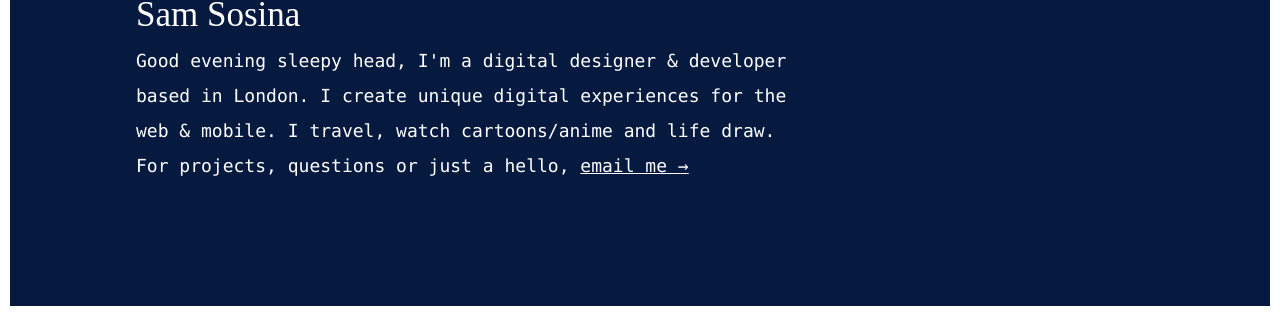
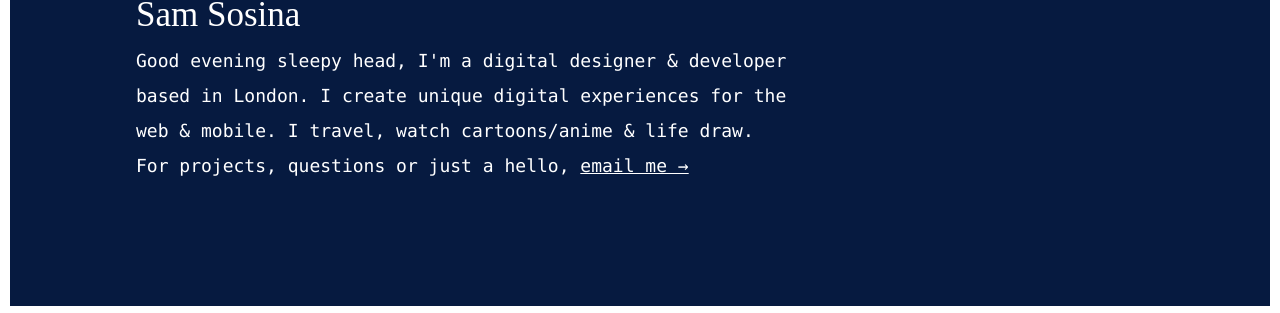
Before and after one commit to ssosina/sosina.me, a Jekyll site: the page built from index.html, in a window 1280 px wide. Shown: the part 134-447 px from the top of the page. Built offline with Jekyll 4.4.1, drawn with Linux system fonts in a browser that asks for light colours; nearby versions of some CDN libraries; library files that are not in the unit come from our copies.

Commit message:
copy update

```diff
--- a/_includes/hero.html
+++ b/_includes/hero.html
@@ -2,7 +2,7 @@
 	<div class="hero__container">
 	<div class="hero__content">
 	    <h1 class="hero__title">Sam Sosina</h1>
-	    <h1 class="hero__summary"><span id="greeting">Hey</span>, I'm a digital designer &amp developer based in London. I create unique digital experiences for the web &amp mobile. I travel, <a target="_blank" href="https://www.youtube.com/watch?v=1eO5U_uN7DQ">watch cartoons</a>/<a target="_blank" href="https://www.youtube.com/watch?v=K-GwVEmoT3Y">anime</a> and life draw. For projects, questions or just a hello, <a class="hero__email-link" href="mailto:samsosina@gmail.com">email me →</a>
+	    <h1 class="hero__summary"><span id="greeting">Hey</span>, I'm a digital designer &amp developer based in London. I create unique digital experiences for the web &amp mobile. I travel, <a target="_blank" href="https://www.youtube.com/watch?v=1eO5U_uN7DQ">watch cartoons</a>/<a target="_blank" href="https://www.youtube.com/watch?v=K-GwVEmoT3Y">anime</a> &amp life draw. For projects, questions or just a hello, <a class="hero__email-link" href="mailto:samsosina@gmail.com">email me →</a>
 	    </h1>
 	</div>
 	</div>
```
